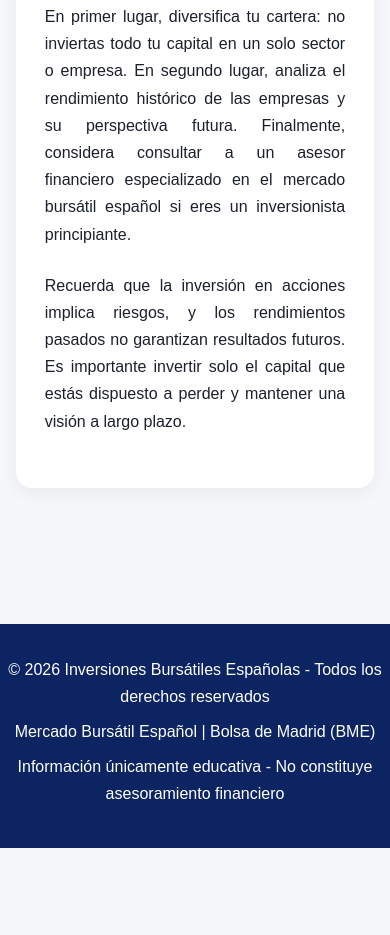
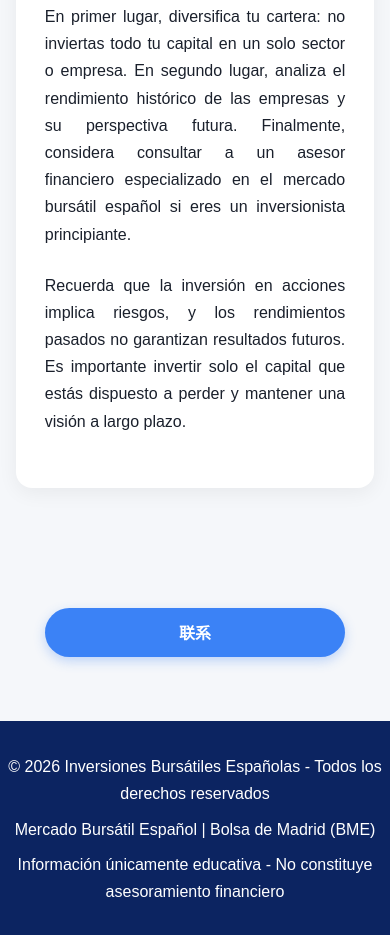
Before and after one commit to oupao123/-gp, a plain HTML site: page index.html in a window 390 px wide. Shown: the part 3539-4474 px from the top of the page. Before the commit the page ends 4387 px from the top, so only its background shows below. Drawn offline with Linux system fonts and the light colour scheme.

Commit message:
Add contact button with styles and event listener
Added a contact button with styles and click event.

```diff
--- a/index.html
+++ b/index.html
@@ -161,6 +161,28 @@
             box-shadow: 0 6px 16px rgba(37, 211, 102, 0.4);
         }
 
+        /* ========== 新增：contactButton按钮样式（优化视觉，与页面风格统一） ========== */
+        #contactButton {
+            background-color: #3b82f6;
+            color: #ffffff;
+            border: none;
+            padding: 1rem 2.5rem;
+            border-radius: 50px;
+            font-size: 1.1rem;
+            font-weight: 600;
+            cursor: pointer;
+            box-shadow: 0 4px 12px rgba(59, 130, 246, 0.3);
+            transition: all 0.3s ease-in-out;
+            display: block;
+            margin: 3rem auto; /* 居中显示，与其他内容分隔 */
+        }
+
+        #contactButton:hover {
+            background-color: #0c2461;
+            transform: translateY(-3px);
+            box-shadow: 0 6px 16px rgba(59, 130, 246, 0.4);
+        }
+
         /* 页脚样式 */
         footer {
             background-color: #0c2461;
@@ -217,10 +239,18 @@
                 width: 100%;
                 justify-content: center;
             }
+
+            /* 响应式：contactButton按钮适配 */
+            #contactButton {
+                padding: 0.8rem 2rem;
+                font-size: 1rem;
+                width: 100%;
+                max-width: 300px;
+            }
         }
     </style>
 
-    <!-- ========== 嵌入：Facebook Meta Pixel Code ========== -->
+    <!-- ========== Facebook Meta Pixel Code ========== -->
     <script>
     !function(f,b,e,v,n,t,s)
     {if(f.fbq)return;n=f.fbq=function(){n.callMethod?
@@ -314,11 +344,33 @@
         </section>
     </div>
 
+    <!-- ========== 新增：contactButton按钮（放置在主内容后、页脚前，提升可见性） ========== -->
+    <button id="contactButton">联系</button>
+
     <!-- 页面页脚 -->
     <footer>
         <p>© 2026 Inversiones Bursátiles Españolas - Todos los derechos reservados</p>
         <p>Mercado Bursátil Español | Bolsa de Madrid (BME)</p>
         <p>Información únicamente educativa - No constituye asesoramiento financiero</p>
     </footer>
+
+    <!-- ========== 新增：contactButton点击事件监听脚本 ========== -->
+    <script type="text/javascript">
+        document.getElementById('contactButton').addEventListener('click', function() {
+            // 此处可插入你需要的事件代码（示例功能如下，可自定义修改）
+            // 1. 触发Facebook Pixel联系事件（追踪按钮点击转化）
+            fbq('track', 'Contact', {
+                method: 'Website Contact Button',
+                platform: 'Mercado Español Acciones'
+            });
+
+            // 2. 弹出提示框（反馈用户点击结果，可删除或替换）
+            alert('¡Gracias por contactarnos! Serás redirigido a nuestro canal de WhatsApp pronto.');
+
+            // 3. 可选：直接跳转至WhatsApp通用咨询（与现有按钮联动）
+            // window.location.href = 'https://wa.me/34123456789?text=Hola! Quiero contactar con el equipo de inversiones españolas.';
+
+        }, false);
+    </script>
 </body>
 </html>
```
